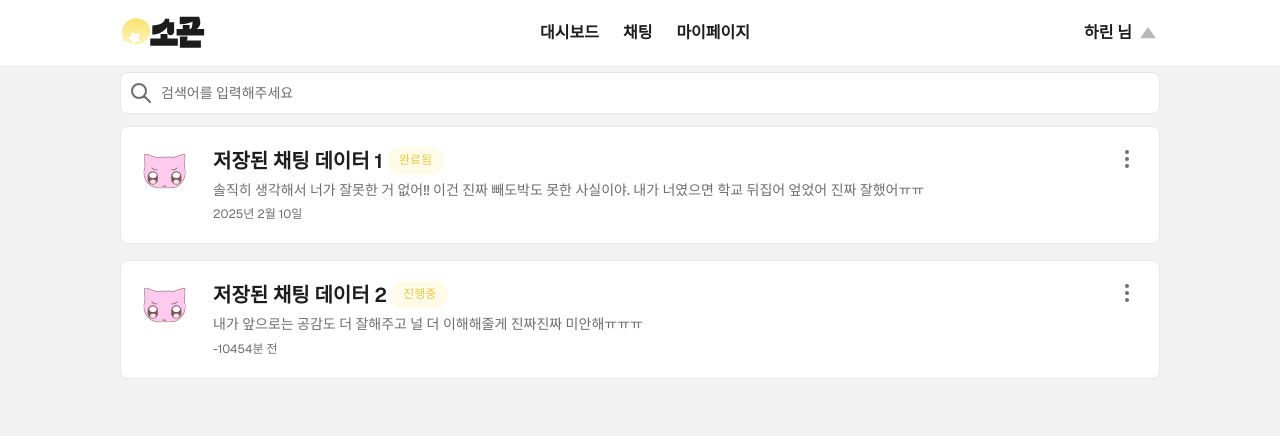
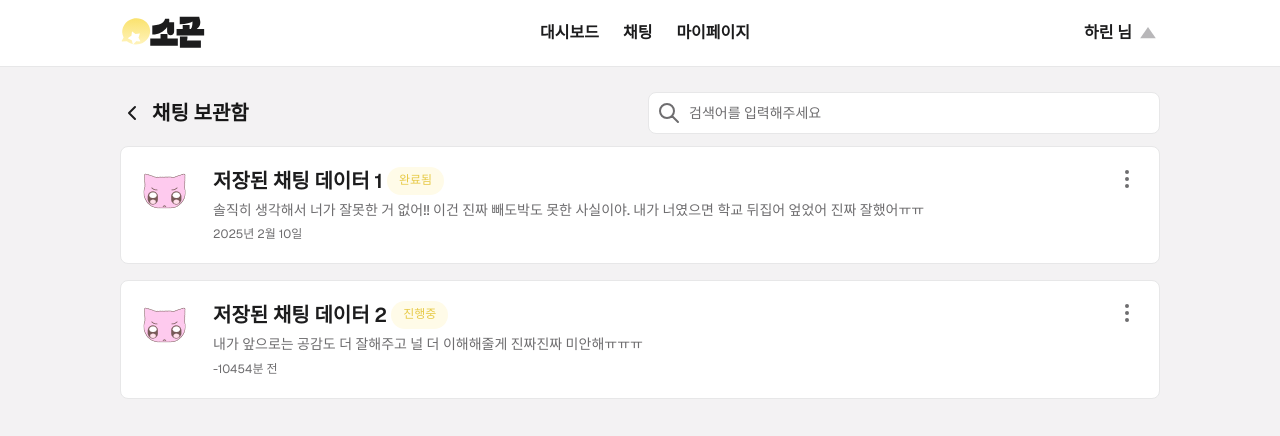
Before and after one commit to sogon-bssm/Sogon-FE, a Next.js app: page /chat/history in a window 1280 px wide. Shown: the top 436 px of the page. Built offline with nearby package versions, Linux system fonts and the light colour scheme.

Commit message:
feat:: 채팅 보관함 페이지 퍼블리싱

```diff
--- a/src/app/chat/history/page.tsx
+++ b/src/app/chat/history/page.tsx
@@ -1,5 +1,9 @@
+'use client';
+
 import ChatPreview from '@/features/chat/components/chatPreview';
 import SearchInput from '@/shared/components/ui/searchInput';
+import Image from 'next/image';
+import { useRouter } from 'next/navigation';
 
 const chatMock = [
   {
@@ -20,9 +24,18 @@ const chatMock = [
 ];
 
 const ChatHistory = () => {
+  const router = useRouter();
+
   return (
     <div className="gap-md flex h-full w-full flex-col px-4 md:px-8 lg:px-[7.5rem]">
-      <div>
+      <div className="mt-lg flex w-full flex-row justify-between">
+        <div className="gap-sm flex flex-row items-center">
+          <button onClick={() => router.back()} className="cursor-pointer">
+            <Image src="/icon/chevron-left.svg" alt="뒤로가기 아이콘" width={24} height={24} />
+          </button>
+
+          <h2 className="font-sans text-lg font-semibold">채팅 보관함</h2>
+        </div>
         <SearchInput />
       </div>
       <div className="gap-base flex h-full flex-col">
--- a/src/shared/components/ui/searchInput.tsx
+++ b/src/shared/components/ui/searchInput.tsx
@@ -1,7 +1,7 @@
 import Image from 'next/image';
 const SearchInput = () => {
   return (
-    <div className="p-sm gap-sm flex rounded-sm border border-gray-300 bg-white">
+    <div className="p-sm gap-sm flex w-[32rem] rounded-sm border border-gray-300 bg-white">
       <Image src="/icon/search.svg" alt="검색 아이콘" width={24} height={24} />
       <input
         type="text"
```
